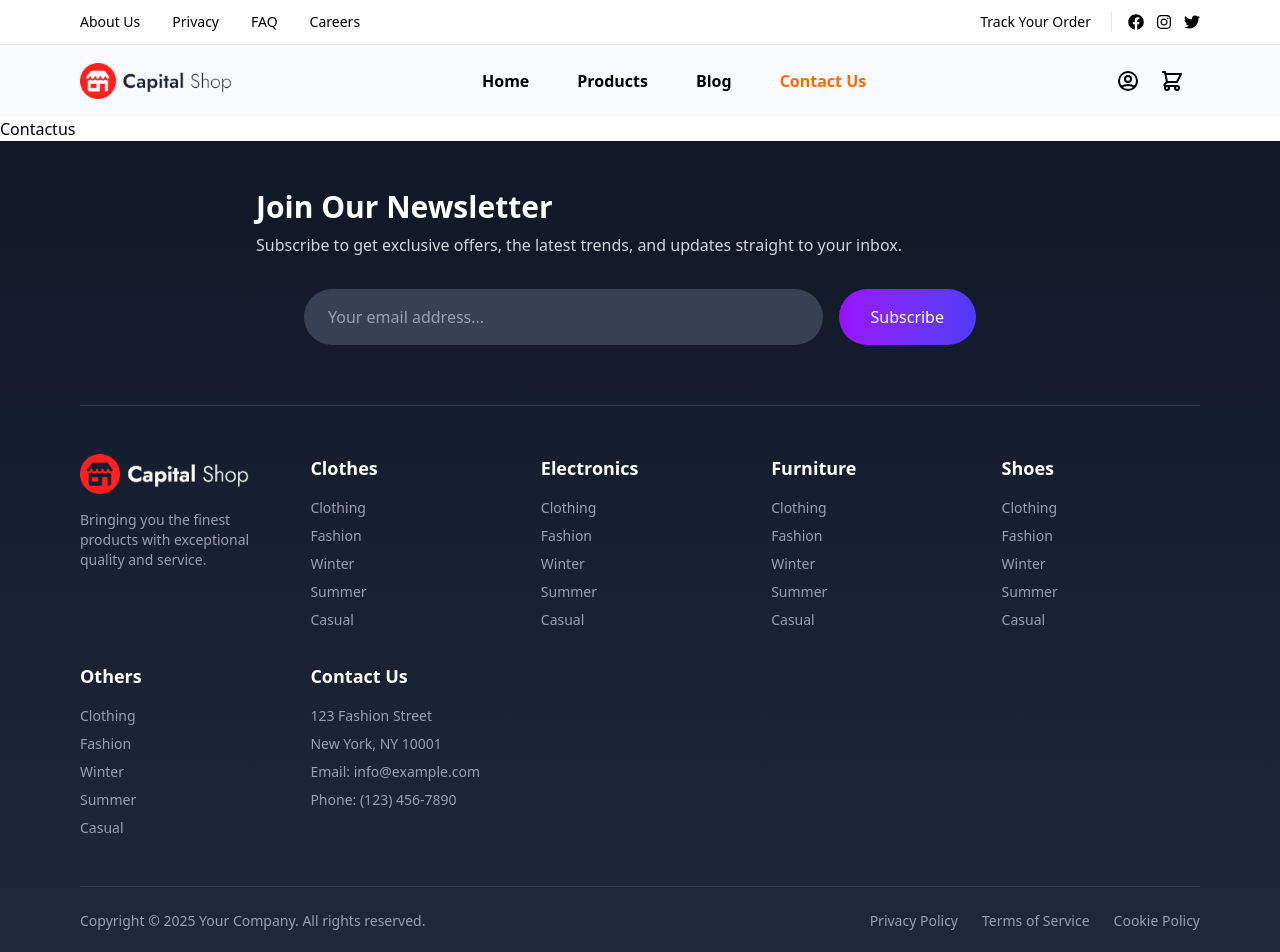
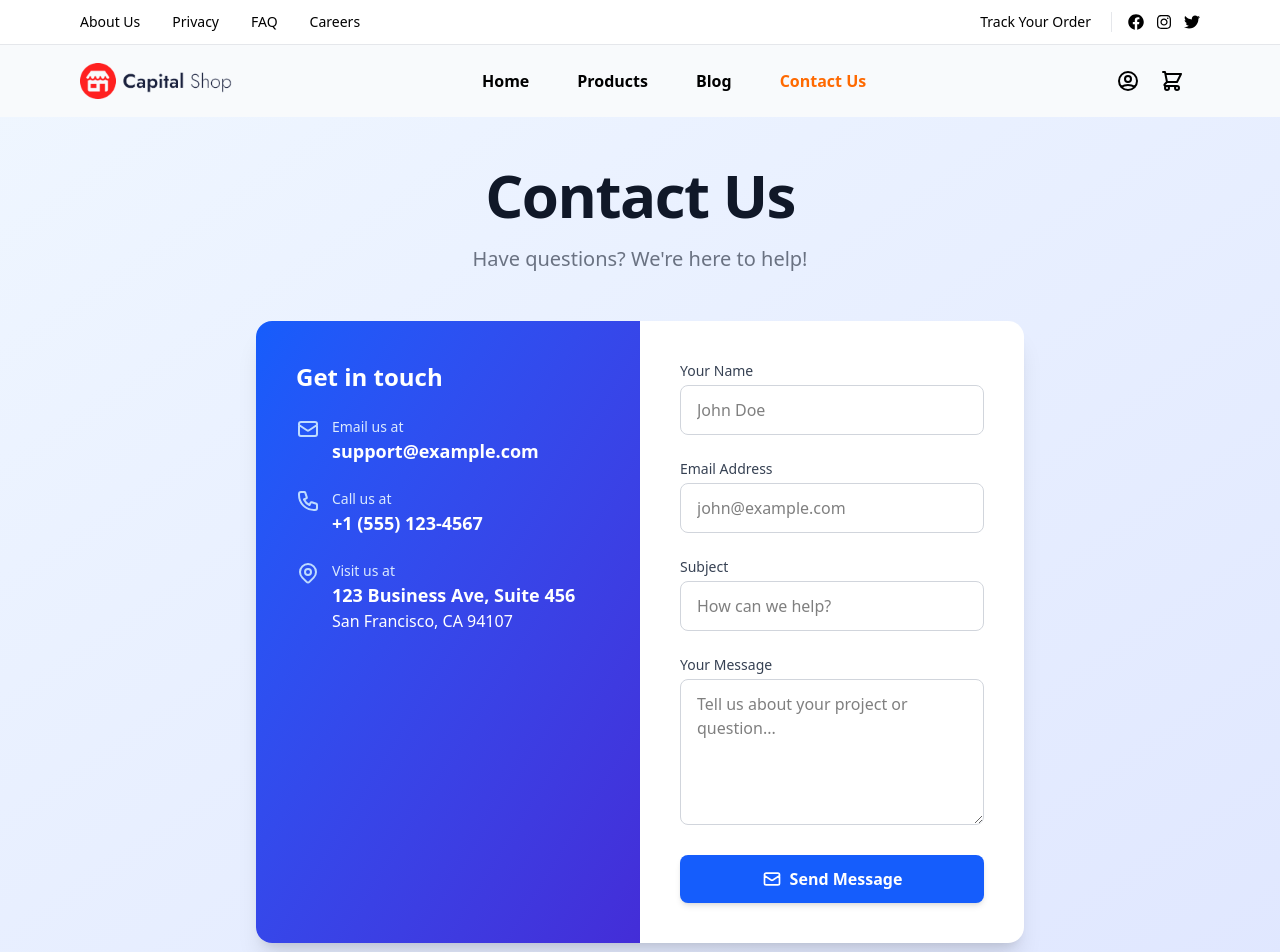
Before and after one commit to Himanshu-coder007/Capital-Shop, a React (Vite) app: page /contact in a window 1280 px wide. Shown: the top 952 px of the page. Built offline with nearby package versions, Linux system fonts and the light colour scheme.

Commit message:
emial js integrated

```diff
--- a/package.json
+++ b/package.json
@@ -10,6 +10,7 @@
     "preview": "vite preview"
   },
   "dependencies": {
+    "@emailjs/browser": "^4.4.1",
     "@reduxjs/toolkit": "^2.8.2",
     "@tailwindcss/vite": "^4.1.8",
     "axios": "^1.9.0",
--- a/src/pages/Contact Us/Contactus.jsx
+++ b/src/pages/Contact Us/Contactus.jsx
@@ -1,9 +1,206 @@
-import React from 'react'
+import React, { useRef, useState } from 'react';
+import emailjs from '@emailjs/browser';
 
-const Contactus = () => {
+const Contact = () => {
+  const form = useRef();
+  const [isSubmitting, setIsSubmitting] = useState(false);
+  const [message, setMessage] = useState({ text: '', type: '' });
+
+  const sendEmail = (e) => {
+    e.preventDefault();
+    setIsSubmitting(true);
+    setMessage({ text: '', type: '' });
+
+    emailjs.sendForm(
+      'service_wxnit42', // Replace with your EmailJS service ID
+      'template_66nm1dq', // Replace with your EmailJS template ID
+      form.current,
+      'jcwHDu251s2jQ0pX0' // Replace with your EmailJS public key
+    )
+    .then((result) => {
+      setMessage({
+        text: 'Message sent successfully! We will get back to you soon.',
+        type: 'success'
+      });
+      form.current.reset();
+    }, (error) => {
+      setMessage({
+        text: 'Failed to send message. Please try again later or contact us directly at support@example.com.',
+        type: 'error'
+      });
+    })
+    .finally(() => {
+      setIsSubmitting(false);
+    });
+  };
+
   return (
-    <div>Contactus</div>
-  )
-}
+    <div className="min-h-screen bg-gradient-to-br from-blue-50 to-indigo-100 py-12 px-4 sm:px-6 lg:px-8">
+      <div className="max-w-3xl mx-auto">
+        <div className="text-center mb-12">
+          <h1 className="text-4xl font-extrabold text-gray-900 sm:text-5xl sm:tracking-tight lg:text-6xl">
+            Contact Us
+          </h1>
+          <p className="mt-5 max-w-xl mx-auto text-xl text-gray-500">
+            Have questions? We're here to help!
+          </p>
+        </div>
 
-export default Contactus
+        <div className="bg-white shadow-xl rounded-2xl overflow-hidden">
+          <div className="md:flex">
+            <div className="md:w-1/2 bg-gradient-to-br from-blue-600 to-indigo-700 p-10 text-white">
+              <h2 className="text-2xl font-bold mb-6">Get in touch</h2>
+              <div className="space-y-6">
+                <div className="flex items-start">
+                  <div className="flex-shrink-0">
+                    <svg className="h-6 w-6 text-blue-200" fill="none" viewBox="0 0 24 24" stroke="currentColor">
+                      <path strokeLinecap="round" strokeLinejoin="round" strokeWidth={2} d="M3 8l7.89 5.26a2 2 0 002.22 0L21 8M5 19h14a2 2 0 002-2V7a2 2 0 00-2-2H5a2 2 0 00-2 2v10a2 2 0 002 2z" />
+                    </svg>
+                  </div>
+                  <div className="ml-3">
+                    <p className="text-sm font-medium text-blue-100">Email us at</p>
+                    <p className="text-lg font-semibold">support@example.com</p>
+                  </div>
+                </div>
+                <div className="flex items-start">
+                  <div className="flex-shrink-0">
+                    <svg className="h-6 w-6 text-blue-200" fill="none" viewBox="0 0 24 24" stroke="currentColor">
+                      <path strokeLinecap="round" strokeLinejoin="round" strokeWidth={2} d="M3 5a2 2 0 012-2h3.28a1 1 0 01.948.684l1.498 4.493a1 1 0 01-.502 1.21l-2.257 1.13a11.042 11.042 0 005.516 5.516l1.13-2.257a1 1 0 011.21-.502l4.493 1.498a1 1 0 01.684.949V19a2 2 0 01-2 2h-1C9.716 21 3 14.284 3 6V5z" />
+                    </svg>
+                  </div>
+                  <div className="ml-3">
+                    <p className="text-sm font-medium text-blue-100">Call us at</p>
+                    <p className="text-lg font-semibold">+1 (555) 123-4567</p>
+                  </div>
+                </div>
+                <div className="flex items-start">
+                  <div className="flex-shrink-0">
+                    <svg className="h-6 w-6 text-blue-200" fill="none" viewBox="0 0 24 24" stroke="currentColor">
+                      <path strokeLinecap="round" strokeLinejoin="round" strokeWidth={2} d="M17.657 16.657L13.414 20.9a1.998 1.998 0 01-2.827 0l-4.244-4.243a8 8 0 1111.314 0z" />
+                      <path strokeLinecap="round" strokeLinejoin="round" strokeWidth={2} d="M15 11a3 3 0 11-6 0 3 3 0 016 0z" />
+                    </svg>
+                  </div>
+                  <div className="ml-3">
+                    <p className="text-sm font-medium text-blue-100">Visit us at</p>
+                    <p className="text-lg font-semibold">123 Business Ave, Suite 456</p>
+                    <p className="text-md">San Francisco, CA 94107</p>
+                  </div>
+                </div>
+              </div>
+            </div>
+
+            <div className="md:w-1/2 p-10">
+              {message.text && (
+                <div className={`mb-6 p-4 rounded-lg ${
+                  message.type === 'success'
+                    ? 'bg-green-50 text-green-800 border border-green-200'
+                    : 'bg-red-50 text-red-800 border border-red-200'
+                }`}>
+                  <div className="flex items-center">
+                    {message.type === 'success' ? (
+                      <svg className="h-5 w-5 text-green-500 mr-2" fill="currentColor" viewBox="0 0 20 20">
+                        <path fillRule="evenodd" d="M10 18a8 8 0 100-16 8 8 0 000 16zm3.707-9.293a1 1 0 00-1.414-1.414L9 10.586 7.707 9.293a1 1 0 00-1.414 1.414l2 2a1 1 0 001.414 0l4-4z" clipRule="evenodd" />
+                      </svg>
+                    ) : (
+                      <svg className="h-5 w-5 text-red-500 mr-2" fill="currentColor" viewBox="0 0 20 20">
+                        <path fillRule="evenodd" d="M10 18a8 8 0 100-16 8 8 0 000 16zM8.707 7.293a1 1 0 00-1.414 1.414L8.586 10l-1.293 1.293a1 1 0 101.414 1.414L10 11.414l1.293 1.293a1 1 0 001.414-1.414L11.414 10l1.293-1.293a1 1 0 00-1.414-1.414L10 8.586 8.707 7.293z" clipRule="evenodd" />
+                      </svg>
+                    )}
+                    <p>{message.text}</p>
+                  </div>
+                </div>
+              )}
+
+              <form ref={form} onSubmit={sendEmail} className="space-y-6">
+                <div>
+                  <label htmlFor="name" className="block text-sm font-medium text-gray-700 mb-1">
+                    Your Name
+                  </label>
+                  <input
+                    type="text"
+                    id="name"
+                    name="user_name"
+                    required
+                    placeholder="John Doe"
+                    className="w-full px-4 py-3 border border-gray-300 rounded-lg focus:ring-2 focus:ring-blue-500 focus:border-blue-500 transition duration-200"
+                  />
+                </div>
+
+                <div>
+                  <label htmlFor="email" className="block text-sm font-medium text-gray-700 mb-1">
+                    Email Address
+                  </label>
+                  <input
+                    type="email"
+                    id="email"
+                    name="user_email"
+                    required
+                    placeholder="john@example.com"
+                    className="w-full px-4 py-3 border border-gray-300 rounded-lg focus:ring-2 focus:ring-blue-500 focus:border-blue-500 transition duration-200"
+                  />
+                </div>
+
+                <div>
+                  <label htmlFor="subject" className="block text-sm font-medium text-gray-700 mb-1">
+                    Subject
+                  </label>
+                  <input
+                    type="text"
+                    id="subject"
+                    name="subject"
+                    required
+                    placeholder="How can we help?"
+                    className="w-full px-4 py-3 border border-gray-300 rounded-lg focus:ring-2 focus:ring-blue-500 focus:border-blue-500 transition duration-200"
+                  />
+                </div>
+
+                <div>
+                  <label htmlFor="message" className="block text-sm font-medium text-gray-700 mb-1">
+                    Your Message
+                  </label>
+                  <textarea
+                    id="message"
+                    name="message"
+                    required
+                    rows="5"
+                    placeholder="Tell us about your project or question..."
+                    className="w-full px-4 py-3 border border-gray-300 rounded-lg focus:ring-2 focus:ring-blue-500 focus:border-blue-500 transition duration-200"
+                  ></textarea>
+                </div>
+
+                <button
+                  type="submit"
+                  disabled={isSubmitting}
+                  className={`w-full py-3 px-6 rounded-lg font-semibold text-white transition duration-200 ${
+                    isSubmitting
+                      ? 'bg-blue-400 cursor-not-allowed'
+                      : 'bg-blue-600 hover:bg-blue-700 shadow-md hover:shadow-lg'
+                  }`}
+                >
+                  {isSubmitting ? (
+                    <span className="flex items-center justify-center">
+                      <svg className="animate-spin -ml-1 mr-3 h-5 w-5 text-white" xmlns="http://www.w3.org/2000/svg" fill="none" viewBox="0 0 24 24">
+                        <circle className="opacity-25" cx="12" cy="12" r="10" stroke="currentColor" strokeWidth="4"></circle>
+                        <path className="opacity-75" fill="currentColor" d="M4 12a8 8 0 018-8V0C5.373 0 0 5.373 0 12h4zm2 5.291A7.962 7.962 0 014 12H0c0 3.042 1.135 5.824 3 7.938l3-2.647z"></path>
+                      </svg>
+                      Sending...
+                    </span>
+                  ) : (
+                    <span className="flex items-center justify-center cursor-pointer">
+                      <svg className="w-5 h-5 mr-2" fill="none" stroke="currentColor" viewBox="0 0 24 24" xmlns="http://www.w3.org/2000/svg">
+                        <path strokeLinecap="round" strokeLinejoin="round" strokeWidth="2" d="M3 8l7.89 5.26a2 2 0 002.22 0L21 8M5 19h14a2 2 0 002-2V7a2 2 0 00-2-2H5a2 2 0 00-2 2v10a2 2 0 002 2z"></path>
+                      </svg>
+                      Send Message
+                    </span>
+                  )}
+                </button>
+              </form>
+            </div>
+          </div>
+        </div>
+      </div>
+    </div>
+  );
+};
+
+export default Contact;
```
Also changed, not shown: 1 other file (tests, documents, lock files or other folders).
